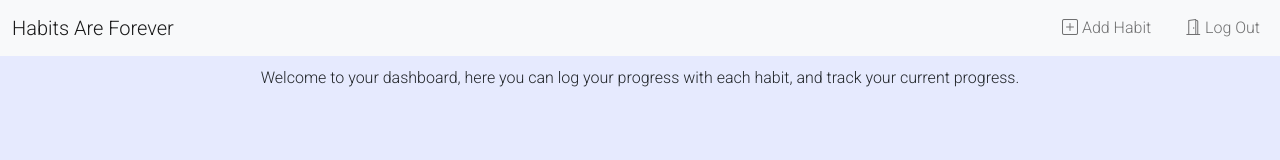
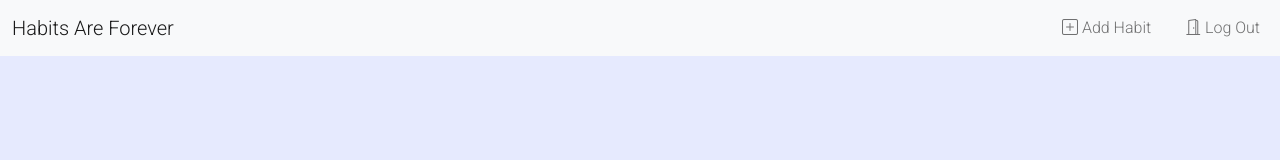
Before and after one commit to kstephano/habit_tracker_client, a website: page home.html in a window 1280 px wide. Drawn offline with nearby package versions, Linux system fonts and the light colour scheme; no server answers.

```diff
--- a/home.html
+++ b/home.html
@@ -39,7 +39,7 @@
     <main>
         <div>
             <p id="dashboard-message">
-                Welcome to your dashboard, here you can log your progress with each habit, and track your current progress.
+
             </p>
         </div>
         <div class="grid-container">
```
